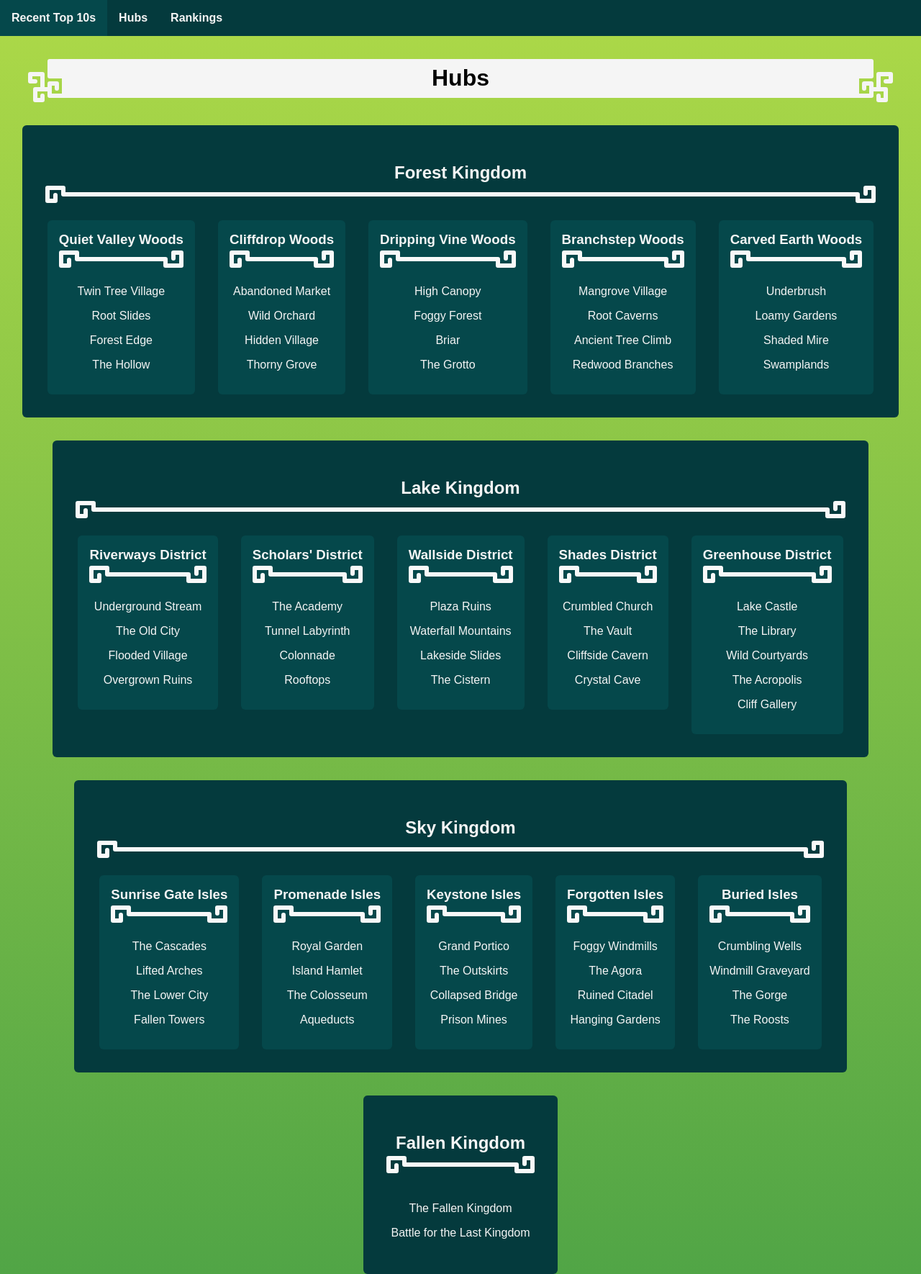
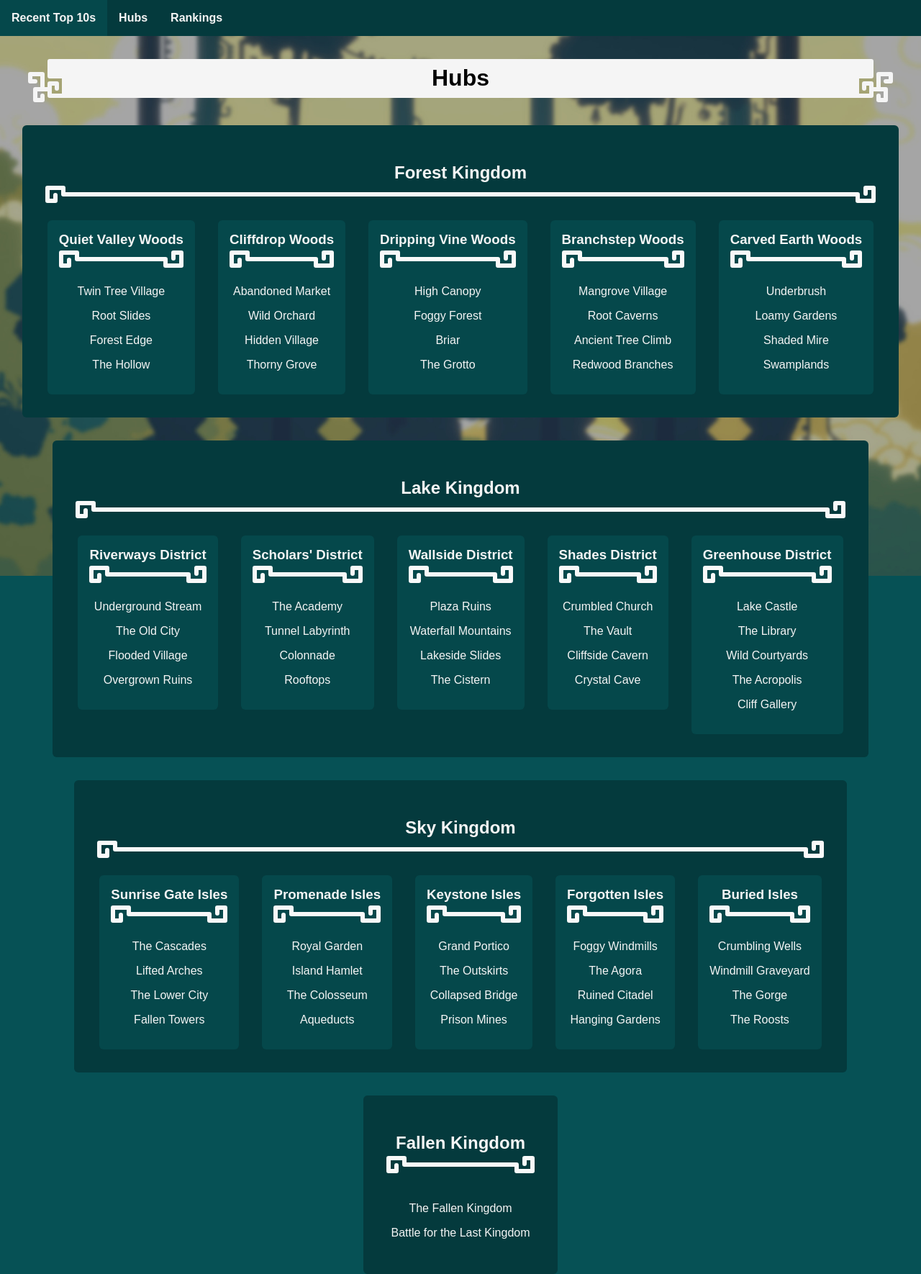
Before and after one commit to AlexMorson/bird-site, a Flask app: page /hubs in a window 1280 px wide. Shown: the whole page at 72% size. Run offline with Flask 2, Linux system fonts and the light colour scheme; style sheets or scripts are compiled from the project's sources.

Commit message:
Add background images

```diff
--- a/bird/static/style.less
+++ b/bird/static/style.less
@@ -1,4 +1,3 @@
-@background: linear-gradient(to bottom, #add948, #51a546);
 @box-bg: #043a3d;
 @box-bg-lighten: lighten(@box-bg, 3%);
 @box-fg: whitesmoke;
@@ -6,7 +5,9 @@
 @title-fg: black;
 
 body {
-  background: @background;
+  // it may take a moment before the background image is loaded,
+  // placeholder color so it doesn't flash white
+  background: lighten(@box-bg, 5%);
   font-family: sans-serif;
   margin: 0;
   min-height: 100vh;
@@ -145,7 +146,20 @@ table {
   padding-right: 1em;
 }
 
-// svg decorations
+// decorations
+
+.background {
+  position: fixed;
+  top: 0;
+  right: 0;
+  bottom: 0;
+  left: 0;
+  z-index: -100;
+
+  background-position: center;
+  background-repeat: no-repeat;
+  background-size: cover;
+}
 
 .header-with-underline {
   margin-bottom: 0;
--- a/bird/templates/base.html
+++ b/bird/templates/base.html
@@ -24,5 +24,11 @@
         <p class="database-time">Database took {{ (1000 * query_time) | round(1) }}ms</p>
     </footer>
     {% endif %}
+    {% if self.background_url() %}
+    <div
+        class="background"
+        style="background-image: url('{% block background_url %}{% endblock %}');"
+    />
+    {% endif %}
 </body>
 </html>
--- a/bird/templates/hubs.html
+++ b/bird/templates/hubs.html
@@ -5,6 +5,8 @@
 {% block id %}hubs{% endblock %}
 
 {% block title %}Hubs{% endblock %}
+
+{% block background_url %}{{ url_for('static', filename='backgrounds/hubs.jpg') }}{% endblock %}
 
 {% macro render_levels(levels) %}
     {% for level in levels %}
--- a/bird/templates/level_leaderboard.html
+++ b/bird/templates/level_leaderboard.html
@@ -5,6 +5,8 @@
 {% block id %}level-leaderboard{% endblock %}
 
 {% block title %}{{ level }}{% endblock %}
+
+{% block background_url %}{{ url_for('static', filename='backgrounds/level_leaderboard.jpg') }}{% endblock %}
 
 {% macro render_leaderboard(name, replays) %}
     <div class="box">
--- a/bird/templates/rankings.html
+++ b/bird/templates/rankings.html
@@ -5,6 +5,8 @@
 {% block id %}rankings{% endblock %}
 
 {% block title %}Rankings{% endblock %}
+
+{% block background_url %}{{ url_for('static', filename='backgrounds/rankings.jpg') }}{% endblock %}
 
 {% macro render_rankings(name, rankings) %}
     <div class="box">
--- a/bird/templates/recent_top_10.html
+++ b/bird/templates/recent_top_10.html
@@ -4,6 +4,8 @@
 {% block id %}recent-top-10{% endblock %}
 
 {% block title %}Recent Top 10s{% endblock %}
+
+{% block background_url %}{{ url_for('static', filename='backgrounds/recent_top_10.jpg') }}{% endblock %}
 
 {% block content %}
     <div class="vertical-flow">
--- a/bird/templates/user_profile.html
+++ b/bird/templates/user_profile.html
@@ -5,6 +5,8 @@
 {% block id %}user-profile{% endblock %}
 
 {% block title %}{{ user_name }}{% endblock %}
+
+{% block background_url %}{{ url_for('static', filename='backgrounds/user_profile.jpg') }}{% endblock %}
 
 {% macro render_column(name, all_birds) %}
     <div class="box">
```
Also changed, not shown: bird/static/backgrounds/hubs.jpg (added), bird/static/backgrounds/level_leaderboard.jpg (added), bird/static/backgrounds/rankings.jpg (added), bird/static/backgrounds/recent_top_10.jpg (added), bird/static/backgrounds/user_profile.jpg (added).
